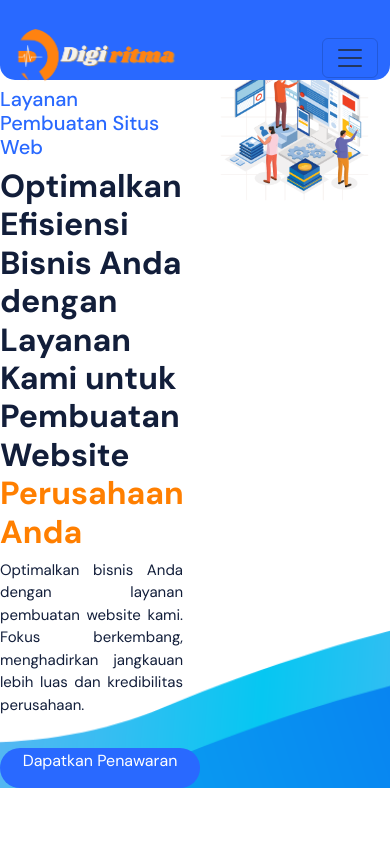
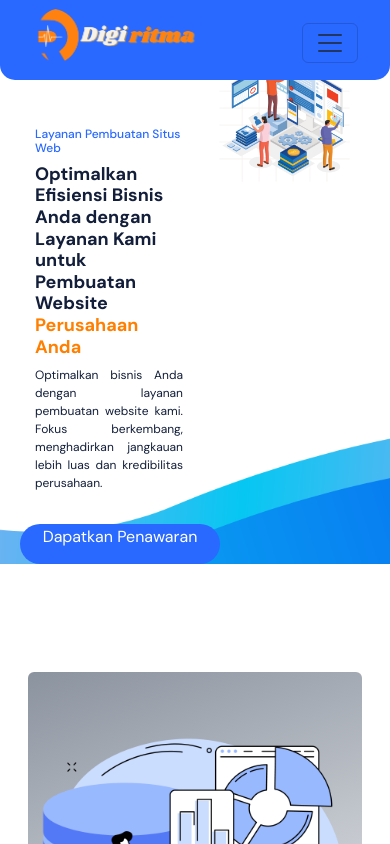
Before and after one commit to Hudzaifahlilop/jasaweb, a plain HTML site: page index.html in a window 390 px wide. Shown: the top 844 px of the page. Drawn offline with nearby package versions, Linux system fonts and the light colour scheme.

Commit message:
responsive test

```diff
--- a/css/responsive.css
+++ b/css/responsive.css
@@ -1,5 +1,33 @@
 /* xs */
+@media (min-width: 350px){
+      .container-fluid{
+        max-width: 350px;
+    }
+    .container {
+        max-width: 350px;
+      }
+      .navbar .navbar-brand{
+        margin-top: -20px;
+      }
+      .navbar-toggler{
+        margin-top: -10px;
+      }
+      .subheading-hero{
+        font-size: 12px;
+        margin-top: 40px;
+        margin-left: 15px;
+      }
+      .heading{
+        font-size: 18px;
+        margin-left: 15px;
 
+      }
+      .textpar{
+        font-size: 12px;
+        margin-left: 15px;
+
+      }
+}
 @media (min-width: 475px) {
     .container-fluid{
         max-width: 475px;
```
